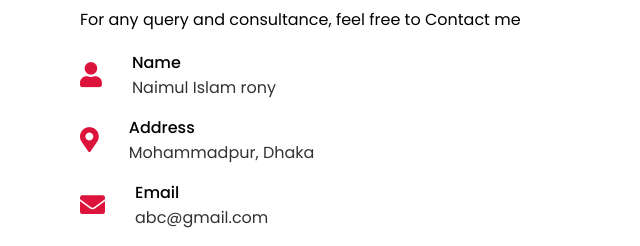
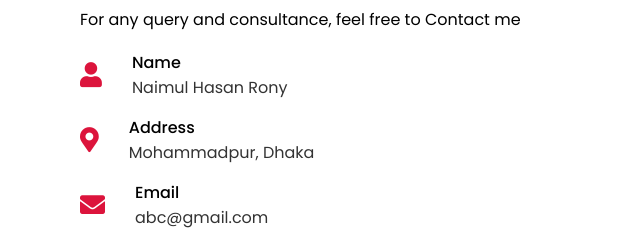
Before and after one commit to ronyscm/portfolio, a plain HTML site: page index.html in a window 1280 px wide. Shown: the part 3696-3942 px from the top of the page, 0-640 px from the left. Drawn offline with nearby package versions, Linux system fonts and the light colour scheme.

Commit message:
Update index.html

```diff
--- a/index.html
+++ b/index.html
@@ -203,7 +203,7 @@
                             <i class="fas fa-user"></i>
                             <div class="info">
                                 <div class="head">Name</div>
-                                <div class="sub-title">Naimul Islam rony</div>
+                                <div class="sub-title">Naimul Hasan Rony</div>
                             </div>
                         </div>
                         <div class="row">
```
